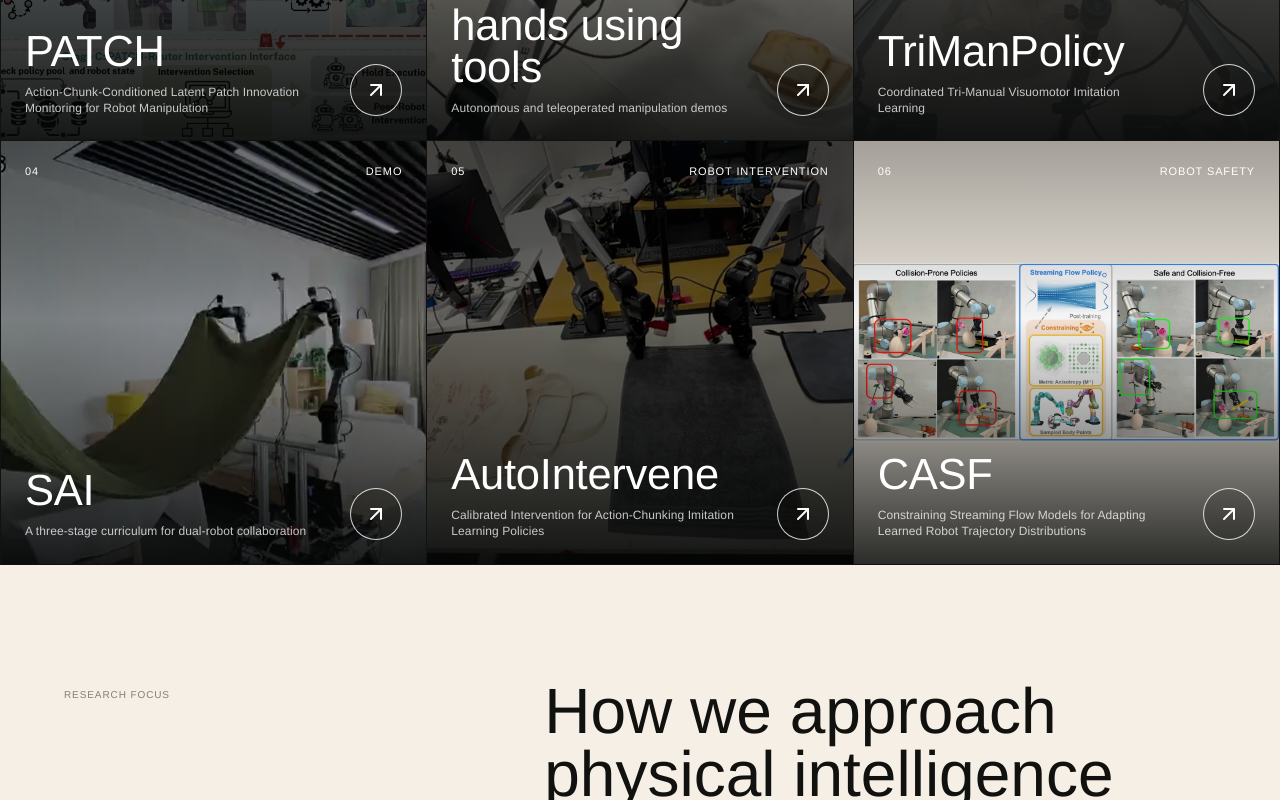
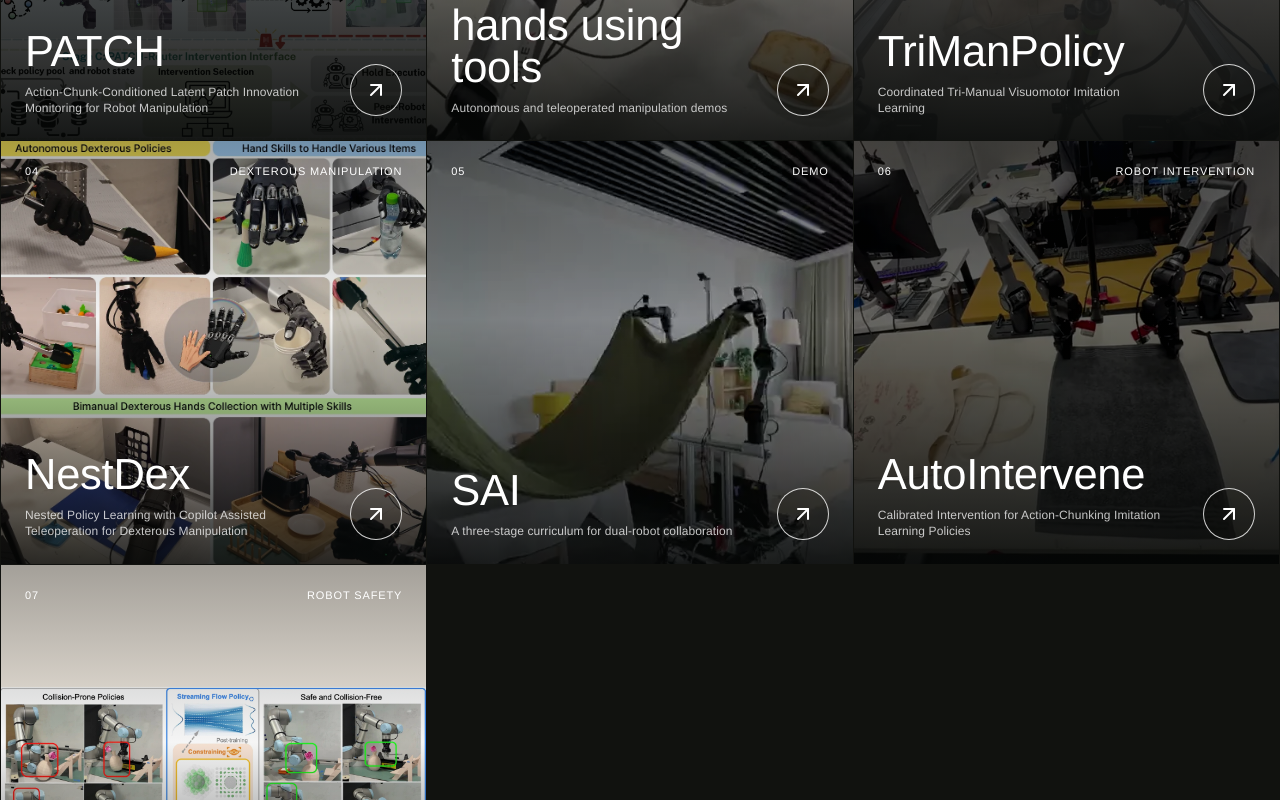
Before and after one commit to cheese-zj/pairlab-site, a React (Vite) app: page /research in a window 1280 px wide. Shown: the part 1040-1840 px from the top of the page. Built offline with nearby package versions, Linux system fonts and the light colour scheme; a web font is replaced by a local one.

Commit message:
Add NestDex research route

```diff
--- a/src/researchProjects.ts
+++ b/src/researchProjects.ts
@@ -93,6 +93,23 @@ export const researchProjects: ResearchProject[] = [
   },
   {
     id: '04',
+    slug: 'nestdex',
+    title: 'NestDex',
+    subtitle: 'Nested Policy Learning with Copilot Assisted Teleoperation for Dexterous Manipulation',
+    type: 'Dexterous manipulation',
+    image: '/nestdex-overview.webp',
+    externalUrl: '/research/nestdex/',
+    externalLabel: 'Visit project site',
+    topics: ['Dexterous manipulation', 'Shared autonomy', 'Imitation learning'],
+    details: [
+      'NestDex places learned, state-conditioned hand skills inside the demonstration-collection loop, allowing an operator to guide task-level arm motion while a copilot handles fine-grained finger coordination.',
+      'The resulting complete-task demonstrations train a separate visuomotor policy that controls the arm and dexterous hand independently at deployment.',
+    ],
+    summary: 'Copilot-assisted demonstration collection for autonomous dexterous manipulation.',
+    description: 'A nested policy-learning framework that turns reusable hand skills into reliable complete-task demonstrations and independent autonomous policies.',
+  },
+  {
+    id: '05',
     slug: 'sai-dual-robot-collaboration',
     title: 'SAI',
     subtitle: 'A three-stage curriculum for dual-robot collaboration',
@@ -116,7 +133,7 @@ export const researchProjects: ResearchProject[] = [
     ],
   },
   {
-    id: '05',
+    id: '06',
     slug: 'autointervene',
     title: 'AutoIntervene',
     subtitle: 'Calibrated Intervention for Action-Chunking Imitation Learning Policies',
@@ -134,7 +151,7 @@ export const researchProjects: ResearchProject[] = [
     description: 'AutoIntervene monitors action-chunking policies and provides calibrated intervention across long-horizon manipulation tasks.',
   },
   {
-    id: '06',
+    id: '07',
     slug: 'constraint-aware-streaming-flow',
     title: 'CASF',
     subtitle: 'Constraining Streaming Flow Models for Adapting Learned Robot Trajectory Distributions',
--- a/src/worker.ts
+++ b/src/worker.ts
@@ -9,6 +9,7 @@ type Env = {
 const projectSites = [
   { path: '/research/patch', sourcePath: '/PATCH', legacyPath: '/PATCH', origin: 'https://yananzhou5555.github.io' },
   { path: '/research/trimanpolicy', sourcePath: '/trimanpolicy-site', legacyPath: '/trimanpolicy-site', origin: 'https://cheese-zj.github.io' },
+  { path: '/research/nestdex', sourcePath: '/nestdex-site', legacyPath: '/nestdex-site', origin: 'https://cheese-zj.github.io' },
   { path: '/research/autointervene', sourcePath: '/AutoIntervene', legacyPath: '/AutoIntervene', origin: 'https://123qwedsa123.github.io' },
 ]
 
```
Also changed, not shown: public/nestdex-overview.webp (added), 1 other file (tests, documents, lock files or other folders).
